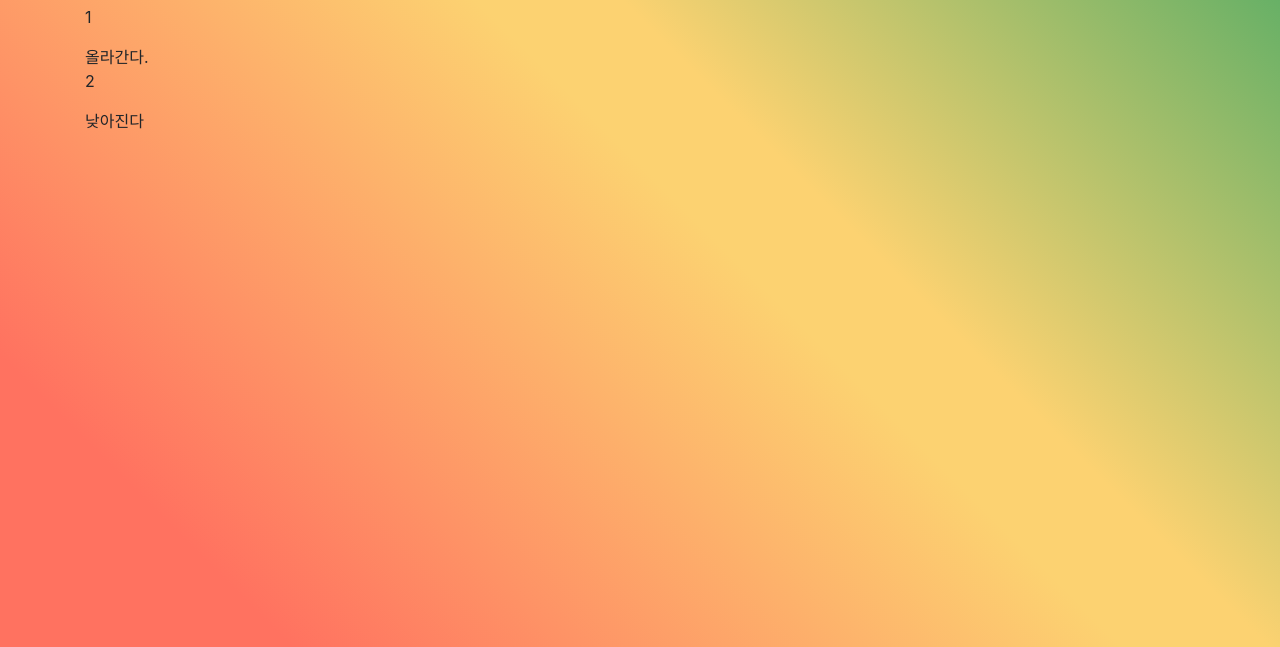
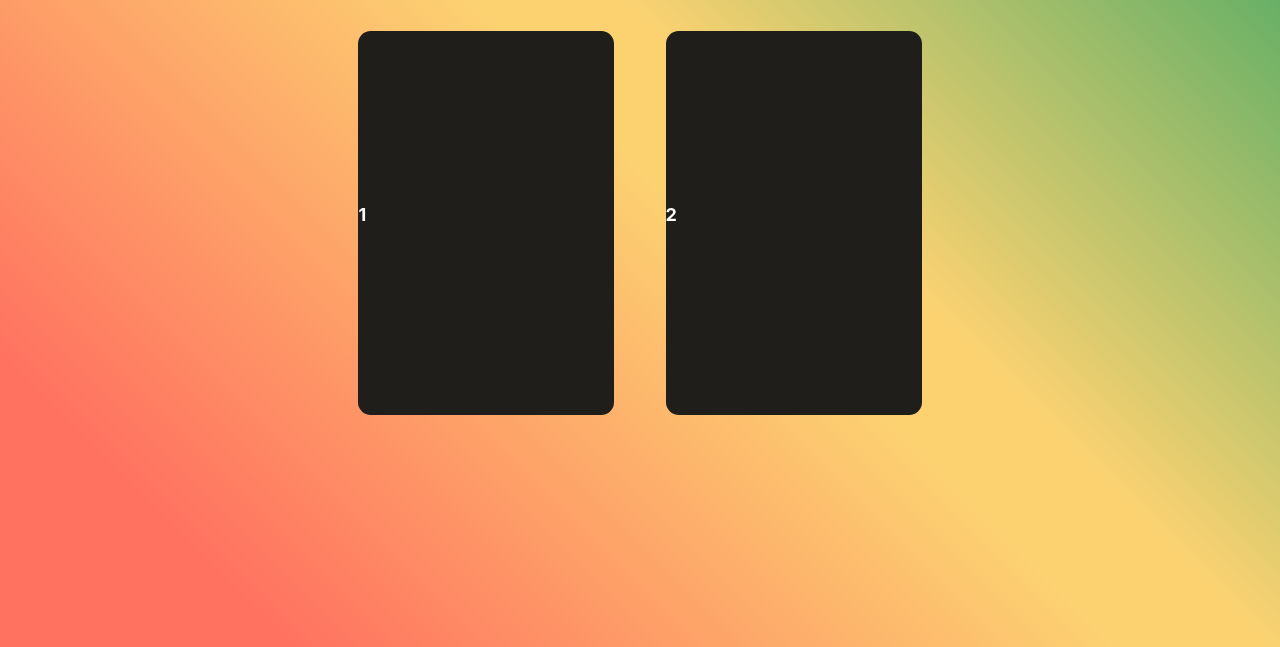
Before and after one commit to sunyeong007/funeral_type_test, a plain HTML site: page index.html in a window 1280 px wide. Both pictures are taken after a click on the button "TEST 시작하기!". Shown: the part 153-800 px from the top of the page. Drawn offline with nearby package versions, Linux system fonts and the light colour scheme.

Commit message:
Update style.css

```diff
--- a/style.css
+++ b/style.css
@@ -21,6 +21,67 @@ html {
   width: 100%;
   perspective: 800;
   height: 460px;
+}
+
+.card_container {
+  display: flex;
+  margin: auto;
+  margin-top: 2vw;
+}
+
+.maincontainer {
+  position: relative;
+  width: 20vw;
+  height: 30vw;
+
+  margin: 0 2vw;
+}
+
+.thecard {
+  position: absolute;
+  width: 100%;
+  height: 100%;
+  transform-style: preserve-3d;
+  transition: all 0.5s ease;
+}
+
+.thecard:hover {
+  transform: rotateY(180deg);
+}
+
+.thefront {
+  position: absolute;
+  width: 100%;
+  height: 100%;
+  backface-visibility: hidden;
+  background: #1f1e1b;
+  color: #fff;
+  font-size: 18px;
+  font-weight: bold;
+  border-radius: 1vw;
+  display: flex;
+  align-items: center;
+  margin: auto;
+}
+
+.theback {
+  position: absolute;
+  width: 100%;
+  height: 100%;
+  backface-visibility: hidden;
+  background: #5fcf80;
+  color: #fff;
+  transform: rotateY(180deg);
+  font-size: 18px;
+  font-weight: bold;
+  border-radius: 1vw;
+  display: flex;
+  align-items: center;
+  margin: auto;
+}
+
+.thefront p {
+  text-align: center;
 }
 
 .cube {
```
